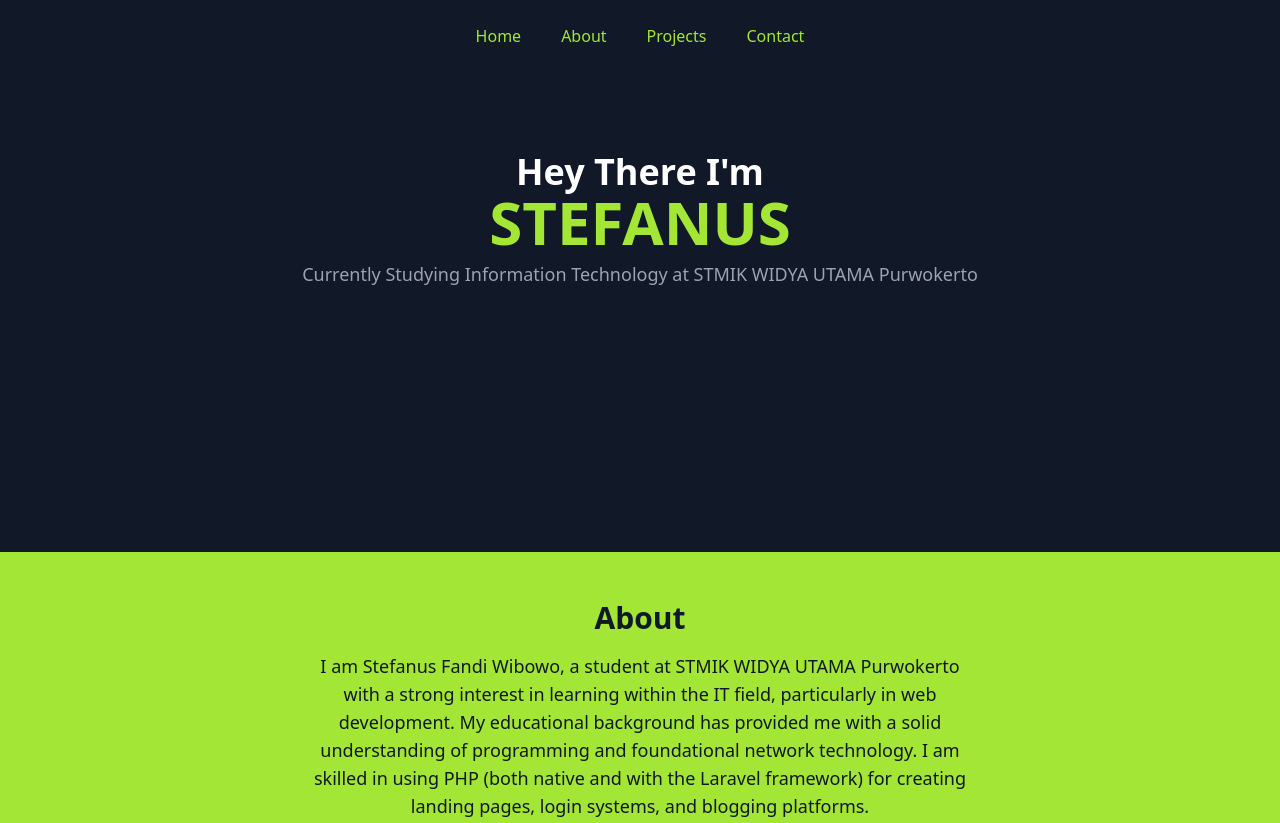
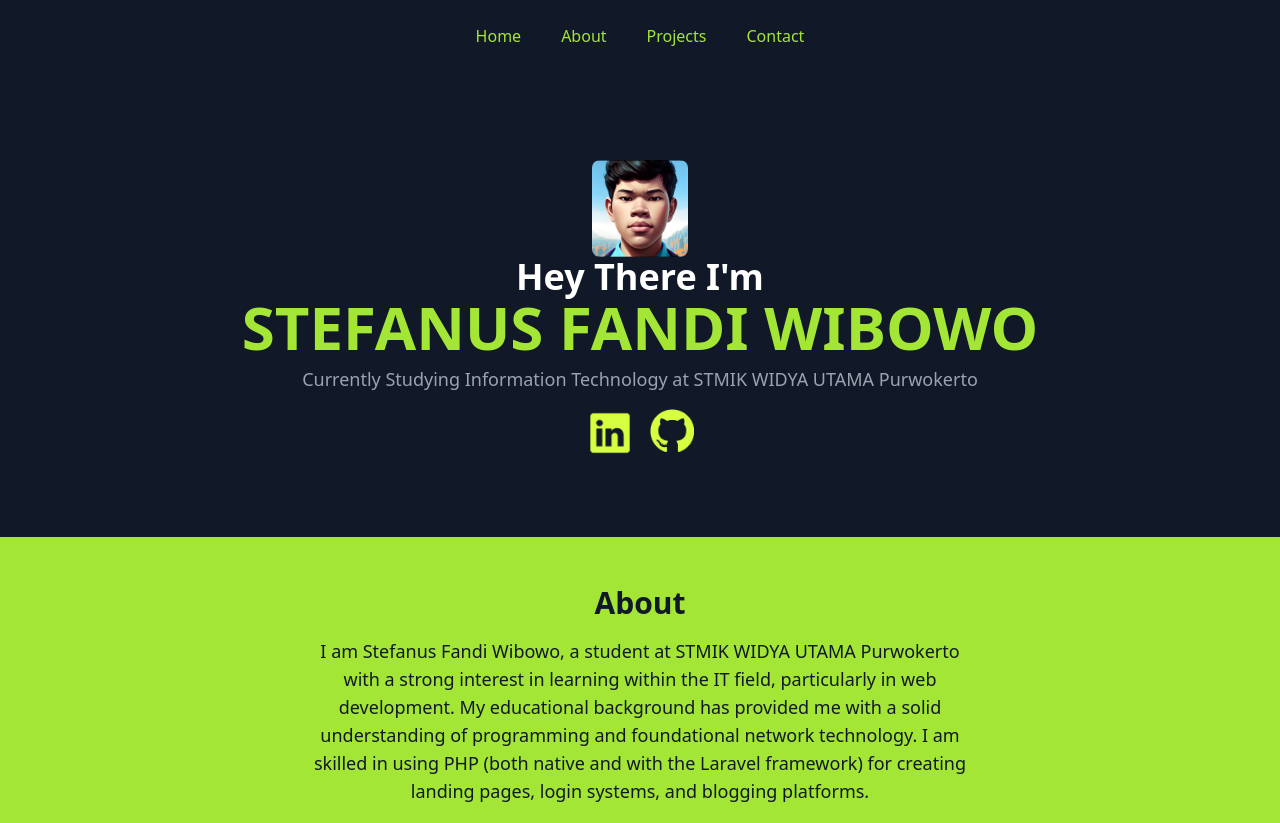
Before and after one commit to StefanusFandi99/tugas_portofolio_MSIB_1, a website: page Index.html in a window 1280 px wide. Shown: the top 823 px of the page. Drawn offline with nearby package versions, Linux system fonts and the light colour scheme.

Commit message:
second commit

```diff
--- a/Index.html
+++ b/Index.html
@@ -9,9 +9,9 @@
     <script src="https://cdn.tailwindcss.com"></script>
 </head>
 
-<body class="bg-gray-900 text-white font-sans ">
+<body class="bg-gray-900 text-white font-sans h-[100vh]">
     <!-- Navbar -->
-    <nav class="flex justify-center space-x-10 py-6 bg-gray-900">
+    <nav class="flex justify-center space-x-10 py-6 bg-gray-900 h-[10vh]">
         <a href="#home" class="text-lime-400 hover:text-white">Home</a>
         <a href="#about" class="text-lime-400 hover:text-white">About</a>
         <a href="#projects" class="text-lime-400 hover:text-white">Projects</a>
@@ -19,20 +19,21 @@
     </nav>
 
     <!-- Hero Section -->
-    <section id="home" class="flex flex-col items-center text-center py-20 bg-gray-900 h-[60vh]">
-        <h1 class="text-4xl text-white font-bold">Hey There I'm <br><span class="text-lime-400 text-6xl">STEFANUS</span>
+    <section id="home" class="flex flex-col items-center text-center py-20 bg-gray-900 ">
+        <img class="w-24 h-100 rounded-lg" src="asset/profile.jpeg" alt="">
+        <h1 class="text-4xl text-white font-bold">Hey There I'm <br><span class="text-lime-400 text-6xl">STEFANUS FANDI WIBOWO</span>
         </h1>
         <p class="text-gray-400 text-lg mt-2">Currently Studying Information Technology at STMIK WIDYA UTAMA Purwokerto
         </p>
         <div class="flex space-x-4 mt-4">
-            <a href="#" class="text-lime-400 text-2xl"><i class="fab fa-linkedin"></i></a>
-            <a href="#" class="text-lime-400 text-2xl"><i class="fab fa-github"></i></a>
+            <a href="#" class="text-lime-400 text-2xl"><img class="w-12 h-100" src="asset/linkedin.png" alt="" class=""></a>
+            <a href="#" class="text-lime-400 text-2xl"><img class="w-11 h-100" src="asset/github.png" alt=""></a>
         </div>
     </section>
 
 
     <!-- About Section -->
-    <section id="about" class="bg-lime-400 text-gray-900 py-12 h-[60vh]">
+    <section id="about" class="bg-lime-400 text-gray-900 py-12">
         <div class="max-w-2xl mx-auto text-center">
             <h2 class="text-3xl font-bold">About</h2>
             <p class="mt-4 text-lg">I am Stefanus Fandi Wibowo, a student at STMIK WIDYA UTAMA Purwokerto with a strong
@@ -45,7 +46,7 @@
     </section>
 
     <!-- Projects Section -->
-    <section id="projects" class="bg-gray-900 text-white py-12 h-[60vh]">
+    <section id="projects" class="bg-gray-900 text-white py-12 ">
         <div class="max-w-5xl mx-auto text-center">
             <h2 class="text-3xl font-bold mb-6">Recent Projects</h2>
             <div class="grid grid-cols-1 md:grid-cols-3 gap-6">
@@ -125,7 +126,7 @@
     </script>
 
     <!-- Footer -->
-    <footer class="bg-gray-900 text-center py-6">
+    <footer class="bg-gray-900 text-center py-6" >
         <p class="text-lime-400 font-bold text-2xl">Stefanus.</p>
         <p class="text-gray-400">I'm a front-end web developer and project manager who lives and breathes design. This
             website is a labor of love, crafted with passion and care.</p>
```
Also changed, not shown: server.js (+12 -1 lines), asset/github.png (added), asset/linkedin.png (renamed from asset/image.png), asset/profile.jpeg (added), style.css (deleted).
